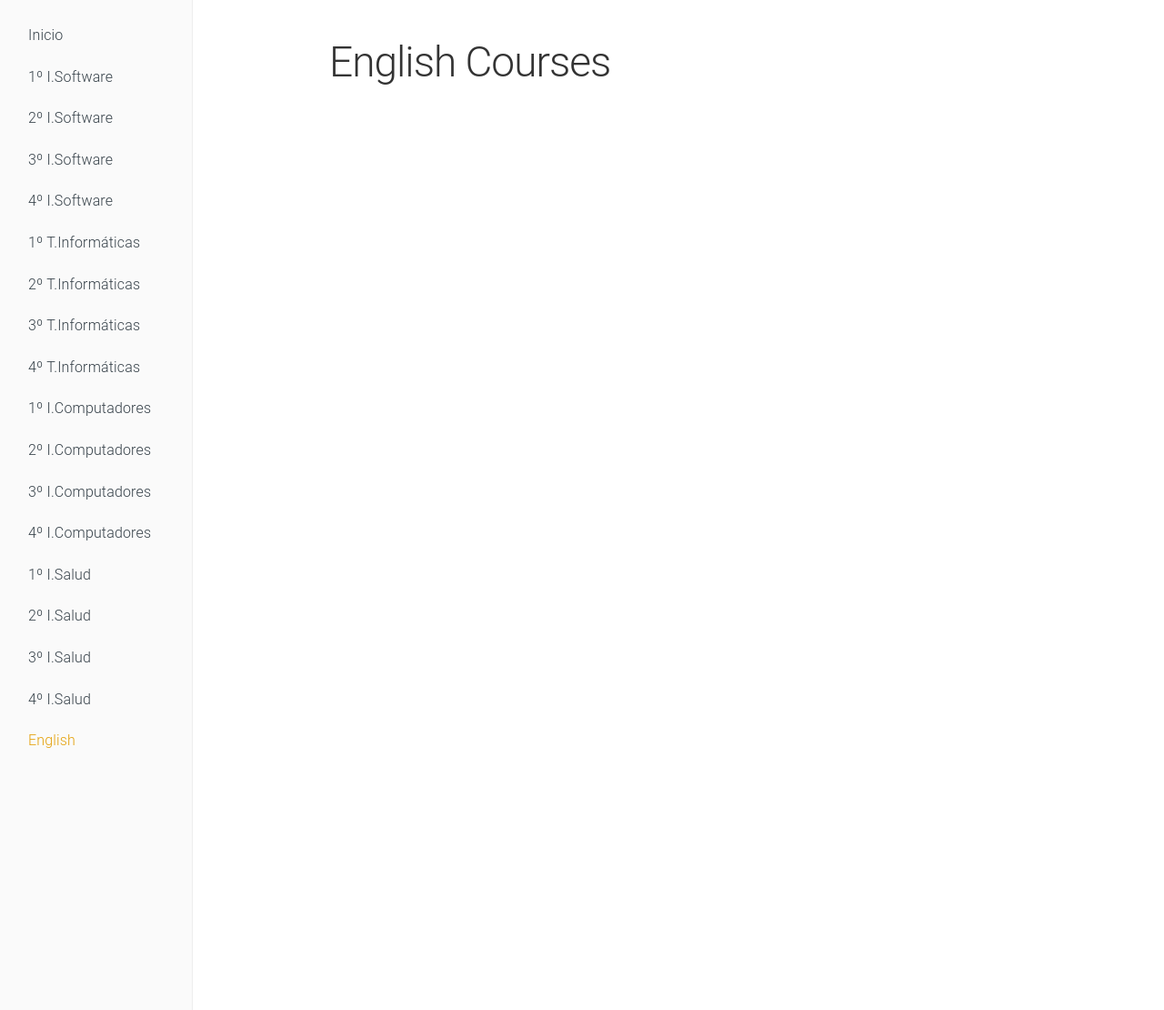
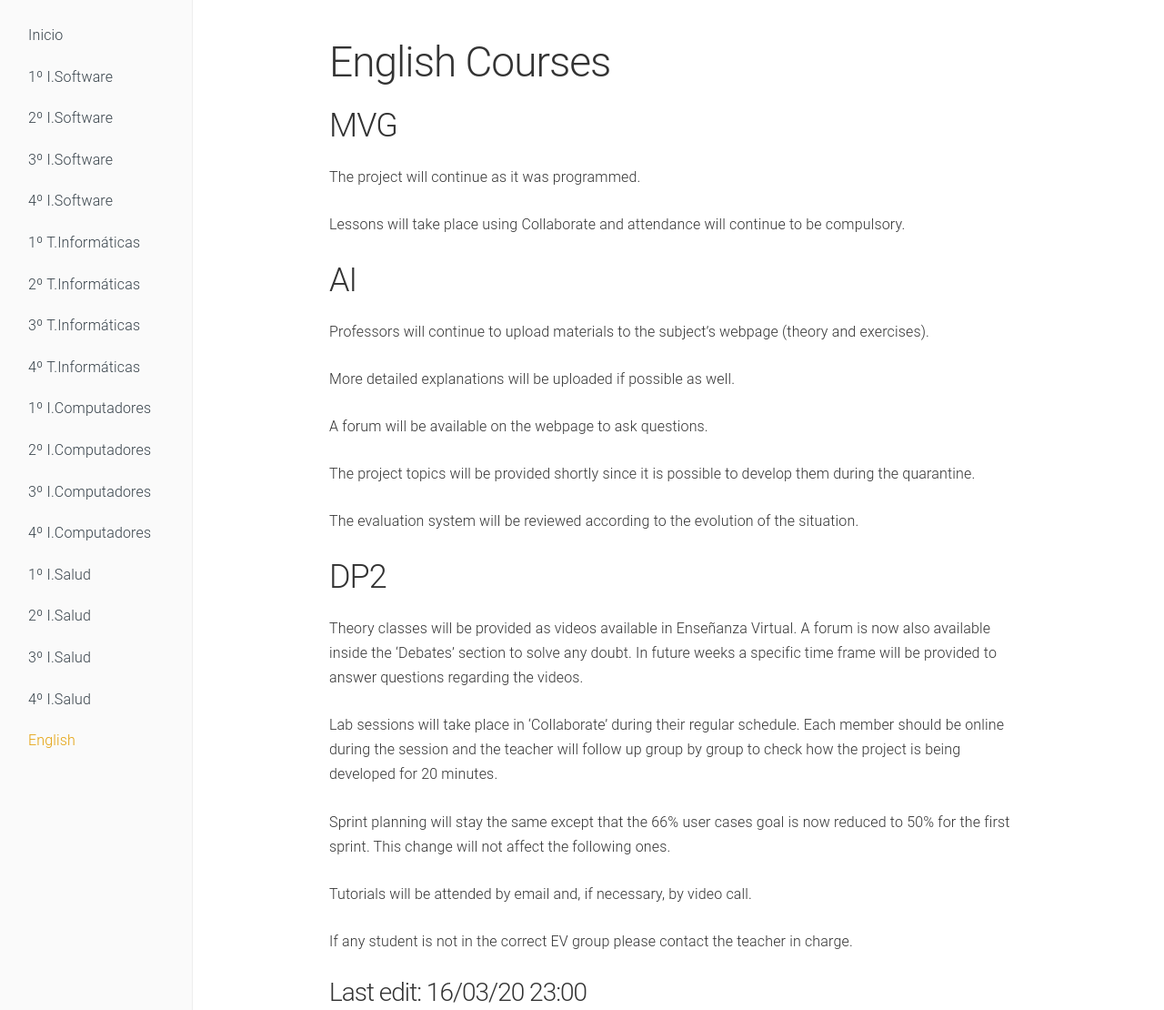
Before and after one commit to dlga/dlgaadaptaciones, a Jekyll site: the page built from english.md, in a window 1280 px wide. Shown: the whole page at 91% size. Built offline with Jekyll 4.4.1, drawn with Linux system fonts in a browser that asks for light colours.

Commit message:
English modifications added

```diff
--- a/english.md
+++ b/english.md
@@ -5,3 +5,36 @@ navigation: 18
 ---
 
 # English Courses
+
+## MVG
+
+The project will continue as it was programmed.
+
+Lessons will take place using Collaborate and attendance will continue to be compulsory.
+
+## AI
+
+Professors will continue to upload materials to the subject's webpage (theory and exercises).
+
+More detailed explanations will be uploaded if possible as well.
+
+A forum will be available on the webpage to ask questions.
+
+The project topics will be provided shortly since it is possible to develop them during the quarantine.
+
+The evaluation system will be reviewed according to the evolution of the situation.
+
+## DP2
+
+Theory classes will be provided as videos available in Enseñanza Virtual. A forum is now also available inside the 'Debates' section to solve any doubt. In future weeks a specific time frame will be provided to answer questions regarding the videos.
+
+Lab sessions will take place in 'Collaborate' during their regular schedule. Each member should be online during the session and the teacher will follow up group by group to check how the project is being developed for 20 minutes.
+
+
+Sprint planning will stay the same except that the 66% user cases goal is now reduced to 50% for the first sprint. This change will not affect the following ones.
+
+Tutorials will be attended by email and, if necessary, by video call.
+
+If any student is not in the correct EV group please contact the teacher in charge.
+
+### Last edit: 16/03/20 23:00
```
